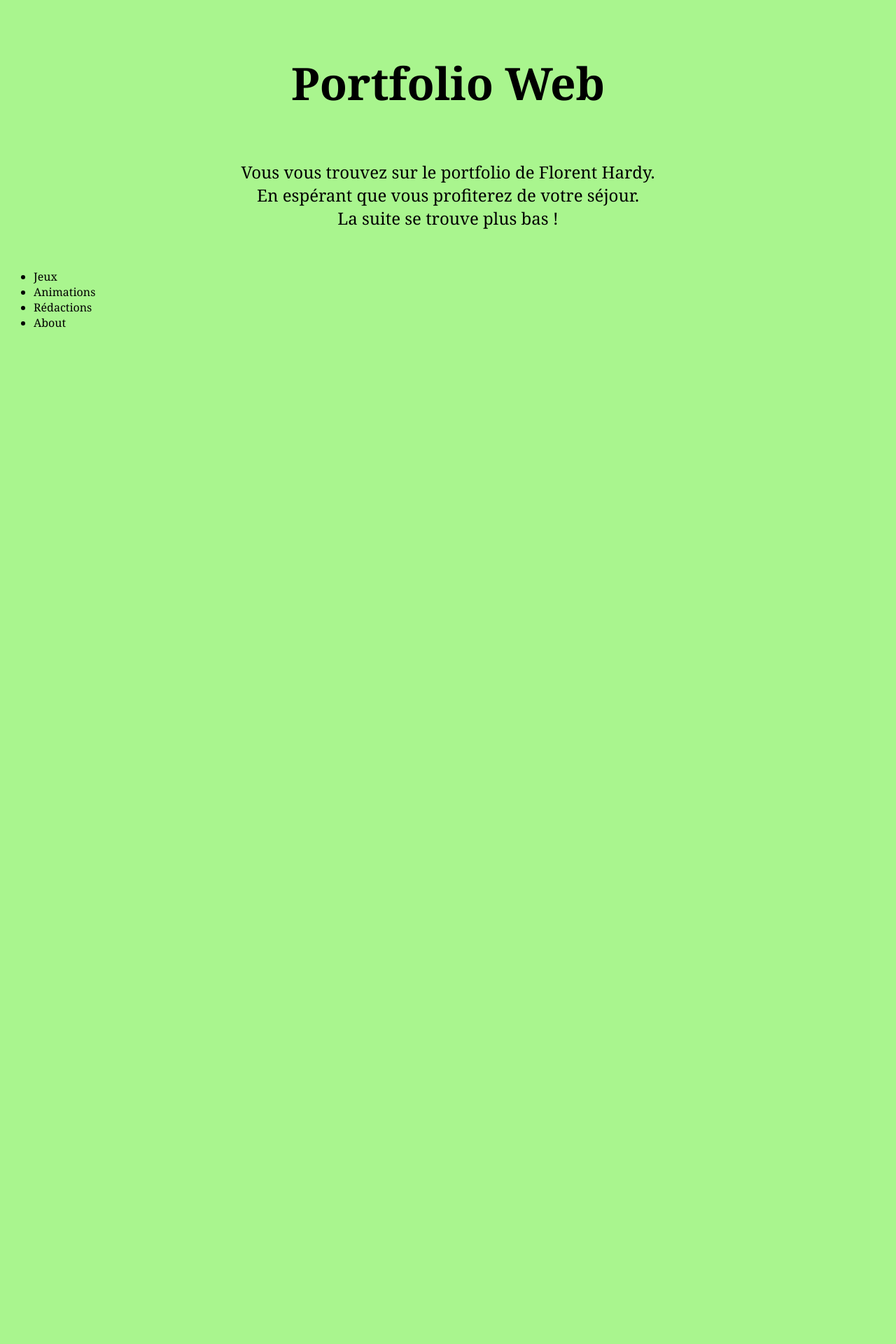
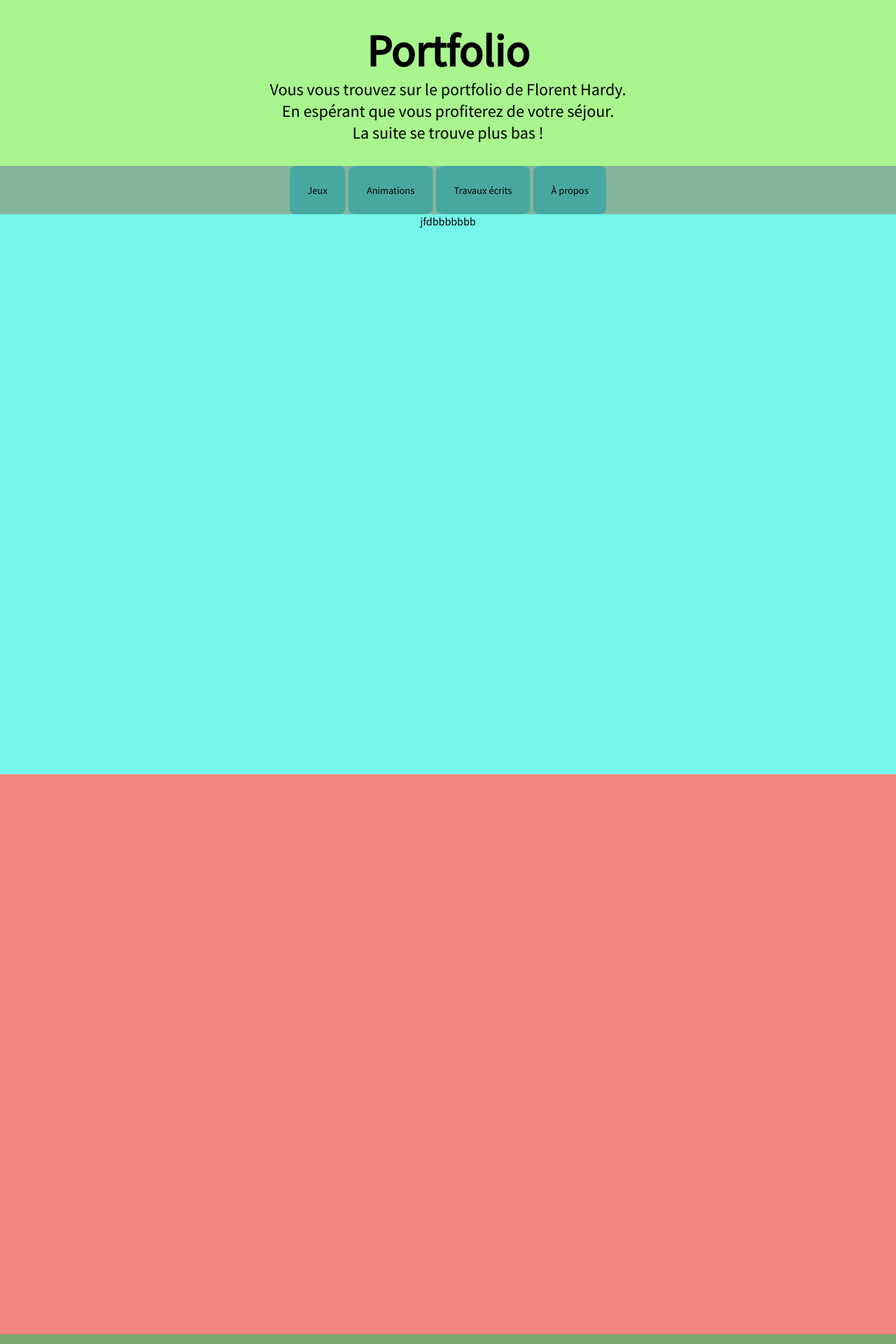
Before and after one commit to BirdEnthusiast123/projet-web-s4, a PHP site: page / in a window 1280 px wide. Shown: the top 1920 px of the page at 70% size. Before the commit the page ends 468 px from the top, so only its background shows below. Run offline with PHP 8.4, Linux system fonts and the light colour scheme.

Commit message:
build: readme & simple structure + transition

```diff
--- a/index.html
+++ b/index.html
@@ -17,7 +17,7 @@
 
 <body>
   <header>
-    <h1>Portfolio Web</h1>
+    <h1>Portfolio</h1>
     <p>
       Vous vous trouvez sur le portfolio de Florent Hardy. <br/>
       En espérant que vous profiterez de votre séjour. <br/>
@@ -27,21 +27,19 @@
 
   <!-- Navigation bar -->
   <nav>
-    <ul>
-      <li>Jeux</li>
-      <li>Animations</li>
-      <li>Rédactions</li>
-      <li>About</li>
-    </ul>
+    <p>Jeux</p>
+    <p>Animations</p>
+    <p>Travaux écrits</p>
+    <p>À propos</p>
   </nav>
 
   <!-- Jeux -->
-  <section></section>
+  <section>jfdbbbbbbb</section>
 
   <!-- Animation -->
   <section></section>
 
-  <!-- Rédactions textes -->
+  <!-- Rédactions / textes -->
   <section></section>
 
   <!-- About personnel -->
--- a/style.css
+++ b/style.css
@@ -9,8 +9,10 @@ Colors :
 
 *
 {
-    font-family:Cambria, Cochin, Georgia, Times, 'Times New Roman', serif;
+    font-family: 'Source Sans Pro', Cambria, Cochin, Georgia, Times, 'Times New Roman', serif;
     background-color: #A9F58E;
+    margin: 0%;
+    text-align: center;
 }
 
 header
@@ -22,8 +24,6 @@ header
     background-color: #A9F58E;
 
     margin: 2em 0.5em;
-
-    text-align: center;
 }
 
 header > p
@@ -35,3 +35,77 @@ h1
 {
     font-size: 4em;
 }
+
+nav
+{
+    display: flex;
+    justify-content: center;
+
+    background-color: rgba(110, 140, 165, 0.60);
+
+    position: sticky;
+    top: 0%;
+}
+
+nav p
+{
+    font-size: 90%;
+
+    margin-left: 0.2%;
+    margin-right: 0.2%;
+
+    padding: 2%;
+
+    border-radius: 10%;
+
+    background-color: #48A8A0;
+}
+
+nav p:hover
+{
+    background-color: #76F5EA;
+}
+
+section
+{
+    height: 100vh;
+    transition-duration: 1s;
+    transition-timing-function: ease-in;
+}
+
+section:hover
+{
+    transform: translateX(-100vw);
+}
+
+section:nth-of-type(1)
+{
+    background-color: #76F5EA;
+}
+
+section:nth-of-type(2)
+{
+    background-color: #F58682;
+}
+
+section:nth-of-type(3)
+{
+    background-color: #7BA86A;
+}
+
+section:nth-of-type(4)
+{
+    background-color: #A9F58E;
+}
+
+
+
+
+
+
+
+footer
+{
+    height: 20vh;
+    background-color: #48A8A0;
+}
```
Also changed, not shown: README.md (added).
